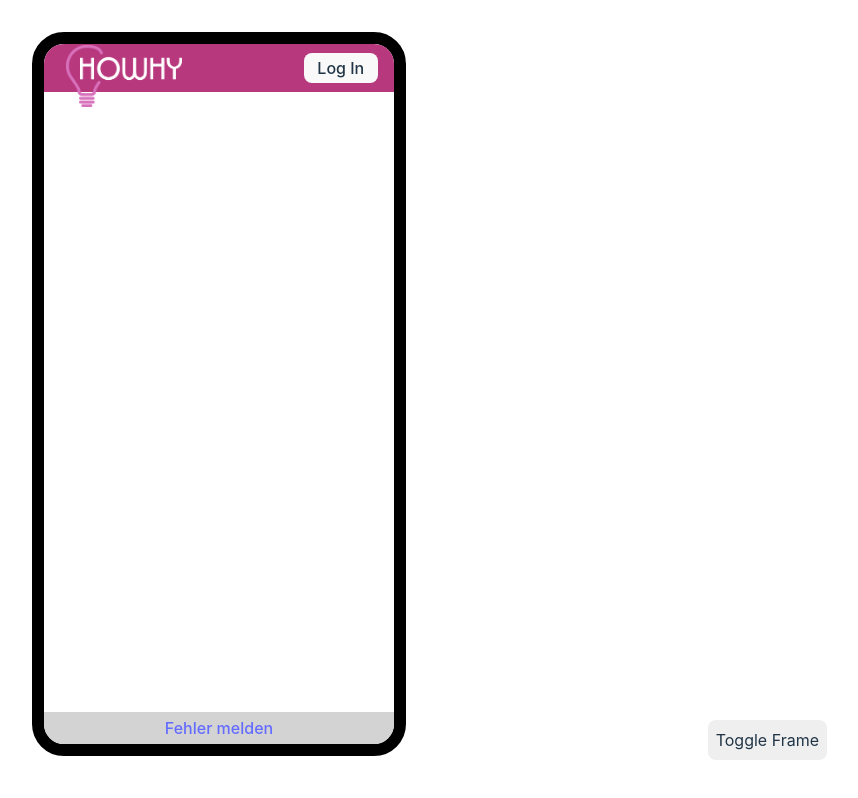
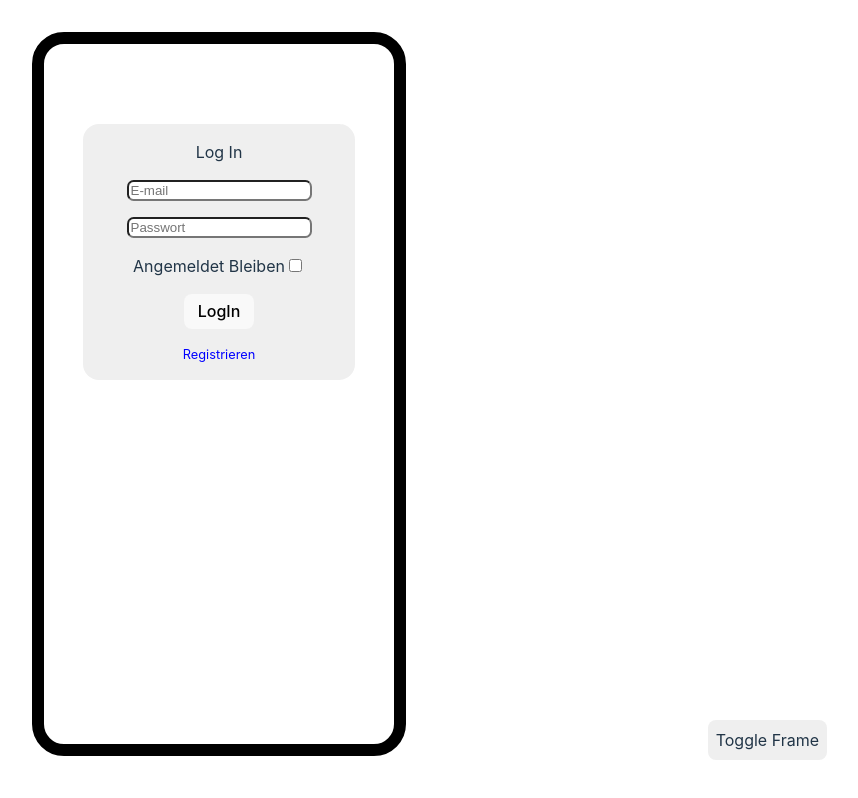
Before and after one commit to HOWHY-HTWK/howhy-frontend, a React (Vite) app: page / in a window 1280 px wide. Shown: the whole page, without its empty margins (421-1279 px from the left). Built offline with nearby package versions, Linux system fonts and the light colour scheme; no server answers.

Commit message:
signup username

```diff
--- a/src/App.jsx
+++ b/src/App.jsx
@@ -9,7 +9,7 @@ import LogIn from './components/LogIn'
 function App() {
   const windowSize = useRef([window.innerWidth, window.innerHeight]);
 
-  const [loginActive, setLoginActive] = useState(false)
+  const [loginActive, setLoginActive] = useState(true)
   const [frame, setFrame] = useState(determinIfSmartphone(windowSize.current));
 
   function toggleFrame() {
--- a/src/components/LogIn.jsx
+++ b/src/components/LogIn.jsx
@@ -46,9 +46,29 @@ export default function LogIn({ returnSuccess = (success) => success, showEditor
       <div className={[styles.formwrapper].join(' ')} >
         <form method="post" className={[styles.vertical].join(' ')} onSubmit={handleLogin}>
           <span>Log In</span>
-          <label><input ref={emailRef} type="email" name="email" placeholder='E-mail' autoComplete='username' /></label>
-          <label><input ref={passwordRef} type="password" name="password" placeholder='Passwort' autoComplete='current-password' /></label>
-          <label>Angemeldet Bleiben<input checked={remember} onChange={e => setRemember(e.target.checked)} type='checkbox' name='remember'></input></label>
+          <input
+            className={[styles.input].join(' ')}
+            ref={emailRef}
+            type="email"
+            name="email"
+            placeholder='E-mail'
+            autoComplete='username' />
+          <input
+            className={[styles.input].join(' ')}
+            ref={passwordRef}
+            type="password"
+            name="password"
+            placeholder='Passwort'
+            autoComplete='current-password' />
+          <label>
+            Angemeldet Bleiben
+            <input
+              className={[styles.input].join(' ')}
+              checked={remember}
+              onChange={e => setRemember(e.target.checked)}
+              type='checkbox'
+              name='remember'></input>
+          </label>
           <button className={['button'].join(' ')} type="submit">LogIn</button>
         </form>
         <div className={[styles.register].join(' ')} onClick={toggleSignUp}> Registrieren</div>
--- a/src/components/SignUp.jsx
+++ b/src/components/SignUp.jsx
@@ -7,6 +7,7 @@ export default function SignUp({ toggleSignUp, showEditorOption = false }) {
   const { user, setUser } = useStateContext()
 
   const [signUpData, setsignUpData] = useState({
+    name: makeUserName(6),
     email: '', password: '',
     repeatPassword: '',
     editorRights: showEditorOption ? true : false
@@ -17,7 +18,7 @@ export default function SignUp({ toggleSignUp, showEditorOption = false }) {
     axiosClient.get('/sanctum/csrf-cookie')
       .then(response => {
         let requestObject = {
-          name: makeUserName(5),
+          name: signUpData.name,
           email: signUpData.email,
           password: signUpData.password,
           password_confirmation: signUpData.repeatPassword,
@@ -67,6 +68,15 @@ export default function SignUp({ toggleSignUp, showEditorOption = false }) {
       <form method="post" className={[styles.vertical].join(' ')} onSubmit={handleSignup}>
         <span>Registrieren</span>
         <input
+        className={[styles.input].join(' ')}
+          value={signUpData.name}
+          onInput={e => setsignUpData({ ...signUpData, name: e.target.value })}
+          type="username"
+          name="username"
+          placeholder='Benutzername'
+          autoComplete='username' />
+        <input
+        className={[styles.input].join(' ')}
           value={signUpData.email}
           onInput={e => setsignUpData({ ...signUpData, email: e.target.value })}
           type="email"
@@ -74,6 +84,7 @@ export default function SignUp({ toggleSignUp, showEditorOption = false }) {
           placeholder='E-mail'
           autoComplete='username' />
         <input
+        className={[styles.input].join(' ')}
           value={signUpData.password}
           onInput={e => setsignUpData({ ...signUpData, password: e.target.value })}
           type="password"
@@ -81,6 +92,7 @@ export default function SignUp({ toggleSignUp, showEditorOption = false }) {
           placeholder='Passwort'
           autoComplete='new-password' />
         <input
+        className={[styles.input].join(' ')}
           value={signUpData.repeatPassword}
           onInput={e => setsignUpData({ ...signUpData, repeatPassword: e.target.value })}
           type="password"
--- a/src/components/css/Login.module.css
+++ b/src/components/css/Login.module.css
@@ -5,7 +5,7 @@
     gap: 1rem;
     width: 15rem;
     margin: 5rem auto;
-    background-color: aliceblue;
+    background-color: var(--item-color);
     padding: 1rem;
     border-radius: 1rem;
 }
@@ -21,11 +21,14 @@
     text-align: center;
 }
 
+.input {
+    border-radius: 0.5em;
+}
+
 .register {
     font-size: 0.8rem;
     color: blue;
     cursor: pointer;
-
 }
 
 .error {
```
